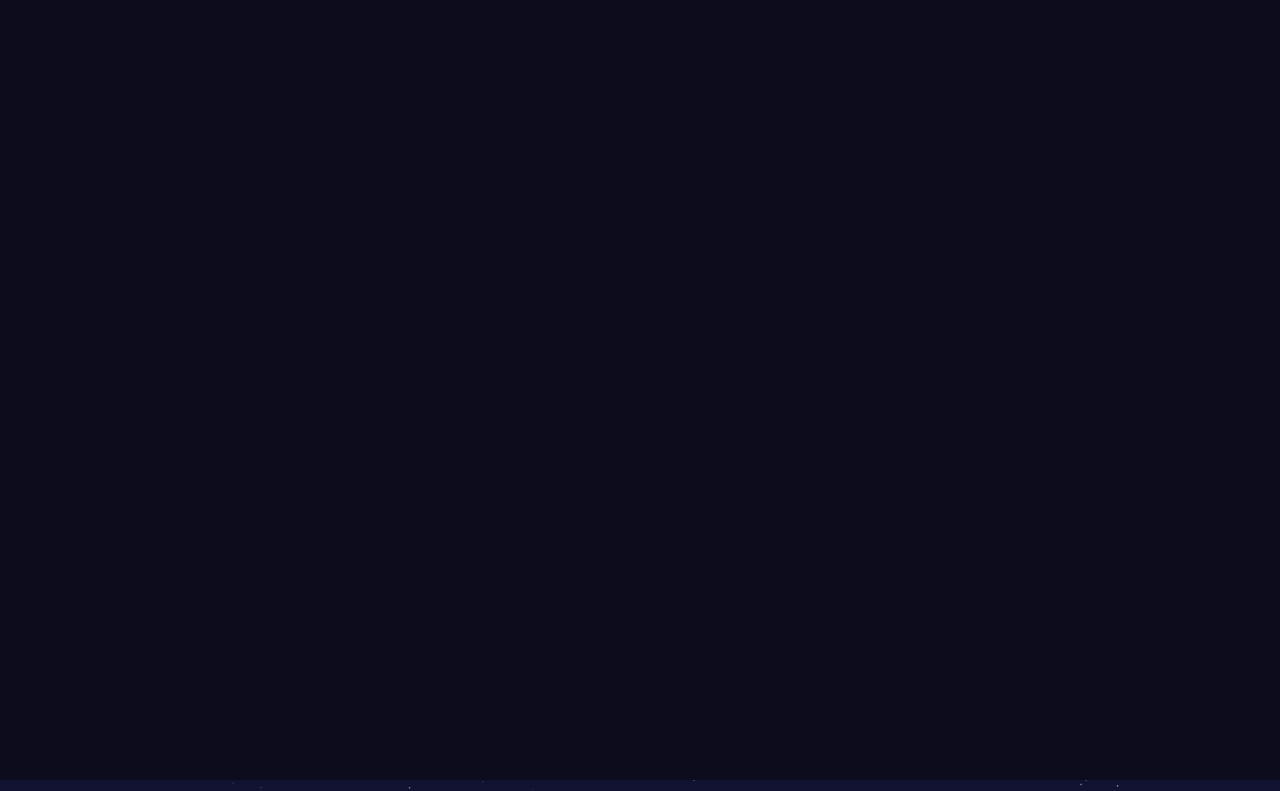
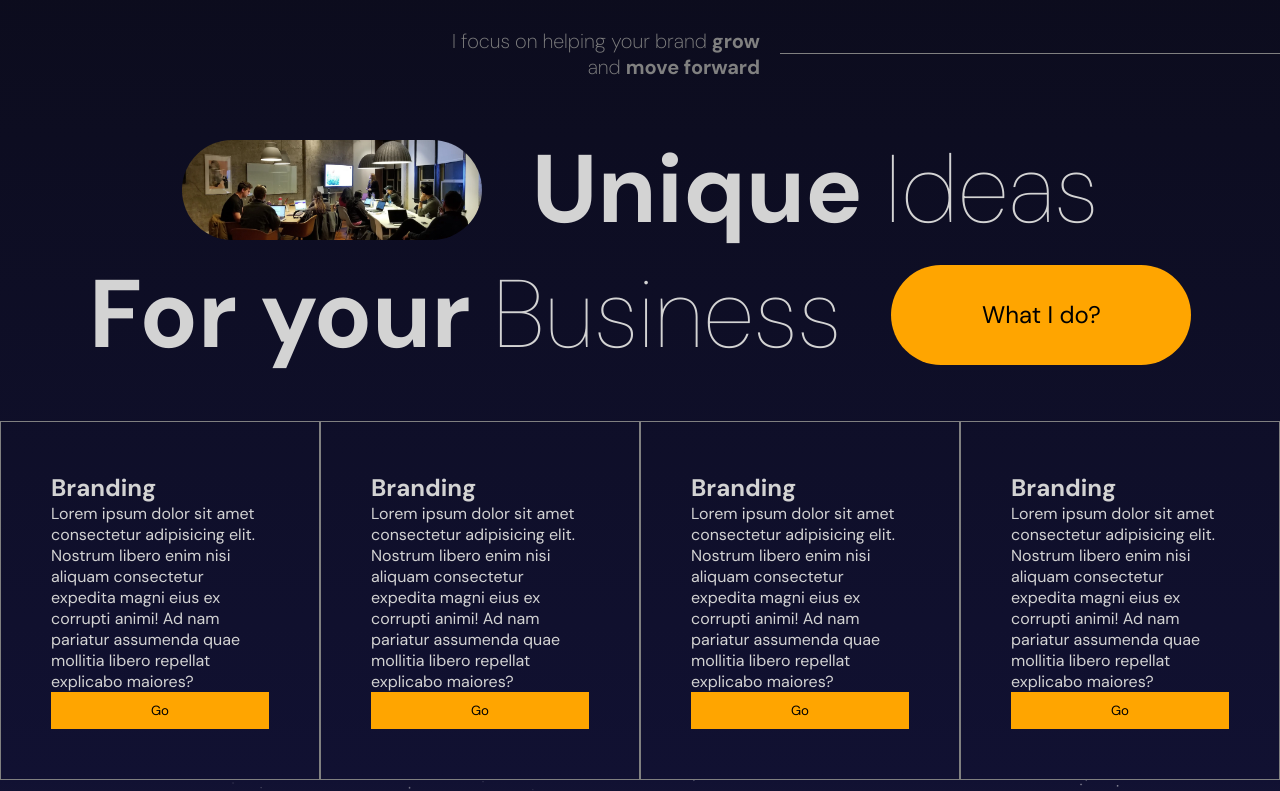
Before and after one commit to YOGESHnick/Portfolio, a React (Vite) app: page / in a window 1280 px wide. Shown: the part 1620-2411 px from the top of the page. Built offline with nearby package versions, Linux system fonts and the light colour scheme.

Commit message:
services mockup done!

```diff
--- a/src/App.jsx
+++ b/src/App.jsx
@@ -2,13 +2,12 @@
 import "./app.scss";
 // import Contact from "./components/contact/Contact";
 // import Cursor from "./components/cursor/Cursor";
-// import Hero from "./components/hero/Hero";
 import Navbar from "./components/navbar/Navbar";
 import Hero from "./components/hero/Hero";
 import Parallax from "./components/parallax/Parallax";
-// import Parallax from "./components/parallax/Parallax";
+import Services from "./components/services/Services";
 // import Portfolio from "./components/portfolio/Portfolio";
-// import Services from "./components/services/Services";
+
 
 const App = () => {
   return (
@@ -18,7 +17,7 @@
         <Hero />
       </section>
       <section id="Services" ><Parallax type="services" /></section>
-      <section>Services</section>
+      <section><Services /></section>
       <section id="Portfolio" ><Parallax type="portfolio" /> 1</section>
       <section >Parallax</section>
       <section >Portfolio 2</section>
--- /dev/null
+++ b/src/components/services/Services.jsx
@@ -0,0 +1,116 @@
+import { useRef } from "react";
+import "./services.scss";
+import { motion, useInView } from "framer-motion";
+
+const variants = {
+  initial: {
+    x: -500,
+    y: 100,
+    scale:0.8,
+    opacity: 0,
+  },
+  animate: {
+    x: 0,
+    opacity: 1,
+    y: 0,
+    scale:1.0,
+    transition: {
+      duration: 1,
+      staggerChildren: 0.1,
+    },
+  },
+};
+
+export default function Services() {
+
+    const ref = useRef();
+    const isInView = useInView(ref, { margin: "-100px" });
+
+  return (
+    <motion.div
+      className="services"
+      variants={variants}
+      initial="initial"
+      // animate="animate"
+      whileInView="animate"
+      ref={ref}
+    //   animate={ isInview && "animate"}
+    >
+      <motion.div className="textContainer" variants={variants} >
+        <p>
+          I focus on helping your brand <b>grow</b>
+          <br /> and <b>move forward</b>
+        </p>
+        <hr />
+      </motion.div>
+      <motion.div className="titleContainer" variants={variants} >
+        <div className="title">
+          <img src="/people.webp" alt="" />
+          <h1>
+            <motion.b whileHover={{color:"orange"}}>Unique</motion.b> Ideas
+          </h1>
+        </div>
+        <div className="title">
+          <h1>
+            <motion.b whileHover={{color:"orange"}}>For your</motion.b> Business
+          </h1>
+          <button>What I do?</button>
+        </div>
+      </motion.div>
+      <motion.div className="listContainer" variants={variants} >
+        <motion.div
+          className="box"
+          whileHover={{ background: "lightgray", color: "black", scale: 1.01 }}
+        >
+          <h2>Branding</h2>
+          <p>
+            Lorem ipsum dolor sit amet consectetur adipisicing elit. Nostrum
+            libero enim nisi aliquam consectetur expedita magni eius ex corrupti
+            animi! Ad nam pariatur assumenda quae mollitia libero repellat
+            explicabo maiores?
+          </p>
+          <button>Go</button>
+        </motion.div>
+        <motion.div
+          className="box"
+          whileHover={{ background: "lightgray", color: "black", scale: 1.01 }}
+        >
+          <h2>Branding</h2>
+          <p>
+            Lorem ipsum dolor sit amet consectetur adipisicing elit. Nostrum
+            libero enim nisi aliquam consectetur expedita magni eius ex corrupti
+            animi! Ad nam pariatur assumenda quae mollitia libero repellat
+            explicabo maiores?
+          </p>
+          <button>Go</button>
+        </motion.div>
+        <motion.div
+          className="box"
+          whileHover={{ background: "lightgray", color: "black", scale: 1.01 }}
+        >
+          <h2>Branding</h2>
+          <p>
+            Lorem ipsum dolor sit amet consectetur adipisicing elit. Nostrum
+            libero enim nisi aliquam consectetur expedita magni eius ex corrupti
+            animi! Ad nam pariatur assumenda quae mollitia libero repellat
+            explicabo maiores?
+          </p>
+          <button>Go</button>
+        </motion.div>
+        <motion.div
+          className="box"
+          whileHover={{ background: "lightgray", color: "black", scale: 1.01 }}
+        >
+          <h2>Branding</h2>
+          <p>
+            Lorem ipsum dolor sit amet consectetur adipisicing elit. Nostrum
+            libero enim nisi aliquam consectetur expedita magni eius ex corrupti
+            animi! Ad nam pariatur assumenda quae mollitia libero repellat
+            explicabo maiores?
+          </p>
+          <button>Go</button>
+        </motion.div>
+      </motion.div>
+    </motion.div>
+  );
+}
--- /dev/null
+++ b/src/components/services/services.scss
@@ -0,0 +1,105 @@
+.services {
+    background: linear-gradient(180deg, #0c0c1d, #111132);
+    height: 100%;
+    display: flex;
+    flex-direction: column;
+    justify-content: space-between;
+
+    .textContainer{
+        flex: 1;
+        align-self: flex-end;
+        display: flex;
+        align-items: center;
+        gap: 20px;
+        p {
+            font-weight: 200;
+            font-size: 20px;
+            color: gray;
+            text-align: right;
+          }
+
+          hr {
+            width: 500px;
+            border: none;
+            border-top: 0.5px solid gray;
+
+            // @include mobile {
+            //   width: 300px;
+            // }
+          }
+    }
+
+    .titleContainer{
+        flex: 2;
+        display: flex;
+        flex-direction: column;
+        align-items: center;
+
+        .title{
+            display: flex;
+            align-items: center;
+            gap: 50px;
+
+            img{
+                width: 300px;
+                height: 100px;
+                border-radius: 50px;
+                object-fit: cover;
+
+            }
+            h1 {
+                font-size: 96px;
+                font-weight: 100;
+
+                // @include mobile {
+                //   font-size: 36px;
+                // }
+            }
+            button {
+                width: 300px;
+                height: 100px;
+                border-radius: 50px;
+                background-color: orange;
+                border: none;
+                font-size: 24px;
+                cursor: pointer;
+
+                // @include mobile {
+                //   font-size: 16px;
+                //   width: 150px;
+                //   height: 50px;
+                // }
+              }
+        }
+    }
+    .listContainer{
+        flex: 2;
+        display: flex;
+        max-width: 1366px;
+        margin: auto;
+
+        .box{
+            padding: 50px;
+            border:0.5px solid gray;
+            display: flex;
+            flex-direction: column;
+            justify-content: space-between;
+
+            button {
+                padding: 10px;
+                background-color: orange;
+                border: none;
+                cursor: pointer;
+
+                // @include mobile {
+                //   background-color: transparent;
+                //   border: 1px solid orange;
+                //   border-radius: 5px;
+                //   color: orange;
+                //   width: 50%;
+                //   padding: 5px;
+                // }
+              }
+        }
+    }
+}
```
